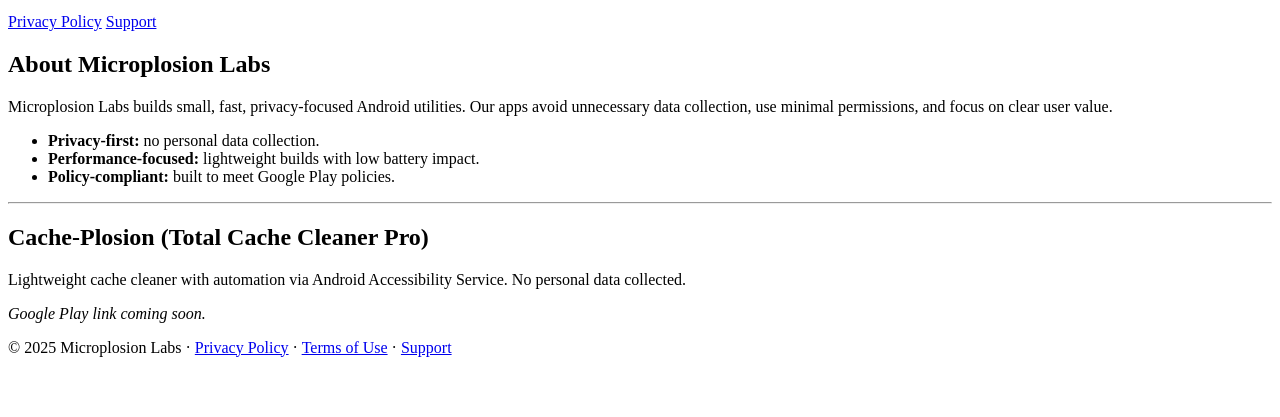
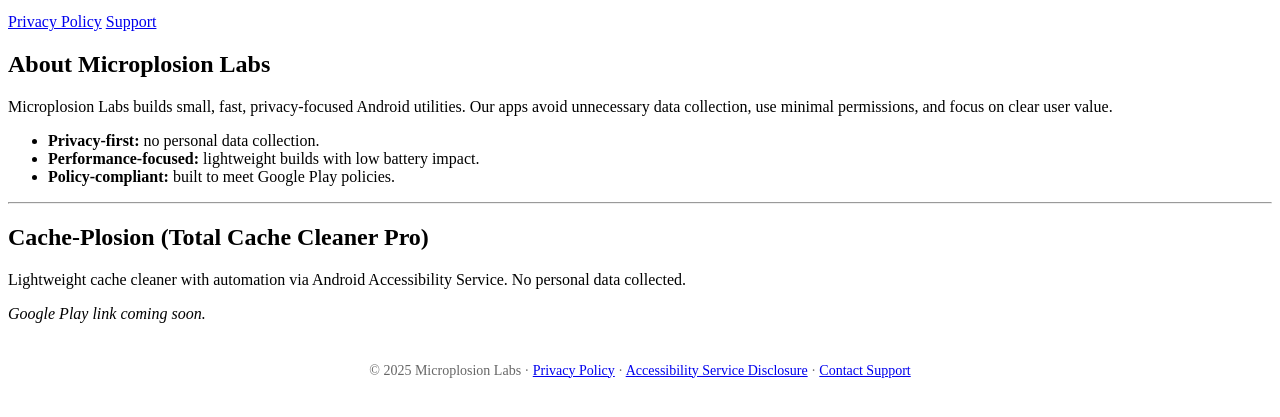
Before and after one commit to AmazonSuperSearch/microplosion.github.io, a plain HTML site: page index.html in a window 1280 px wide. Shown: the part 101-518 px from the top of the page. Drawn offline with Linux system fonts and the light colour scheme.

Commit message:
Update index.html

```diff
--- a/index.html
+++ b/index.html
@@ -44,14 +44,12 @@
     <p><em>Google Play link coming soon.</em></p>
   </main>
 
-
-   <footer>
-    <p>© 2025 Microplosion Labs ·
-      <a href="/microplosion.github.io/privacy-policy.html">Privacy Policy</a> ·
-      <a href="/microplosion.github.io/terms-of-use.html">Terms of Use</a> ·
-      <a href="/microplosion.github.io/support.html">Support</a>
-    </p>
-  </footer>
+<footer style="margin-top:40px;text-align:center;font-size:14px;color:#666">
+  © 2025 Microplosion Labs ·
+  <a href="/microplosion.github.io/privacy-policy.html">Privacy Policy</a> ·
+  <a href="/microplosion.github.io/accessibility-disclosure.html">Accessibility Service Disclosure</a> ·
+  <a href="mailto:drdizzle613@proton.me">Contact Support</a>
+</footer>
 
 </body>
 </html>
```
